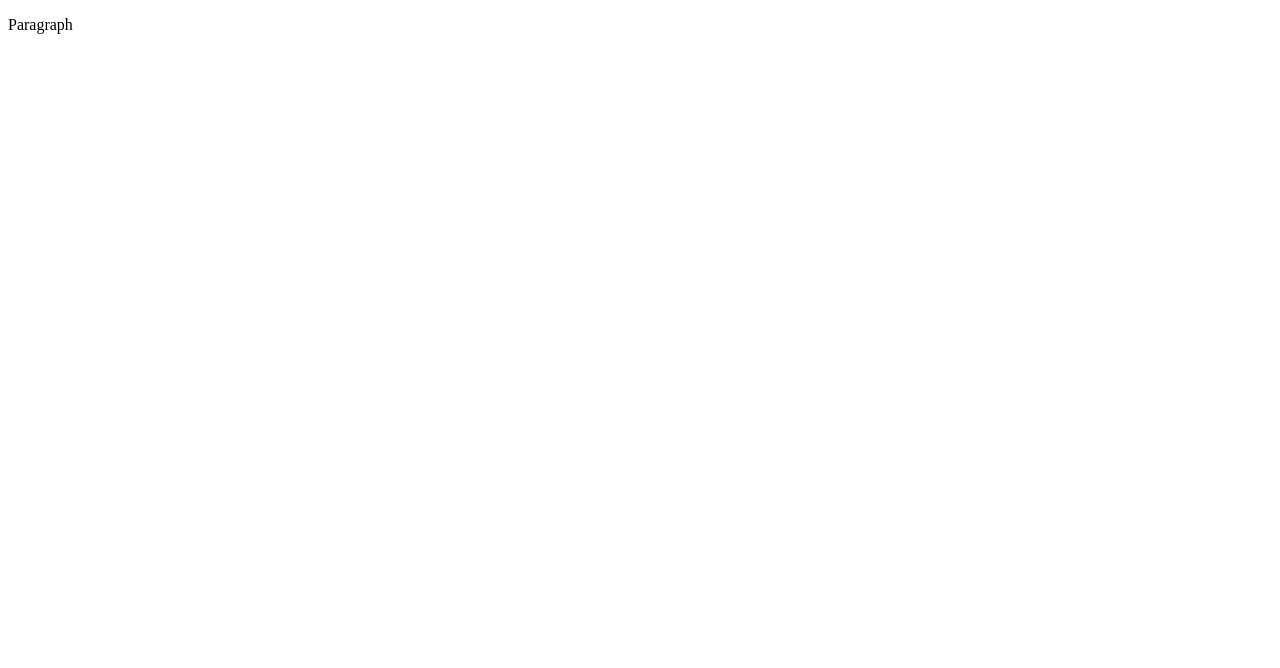
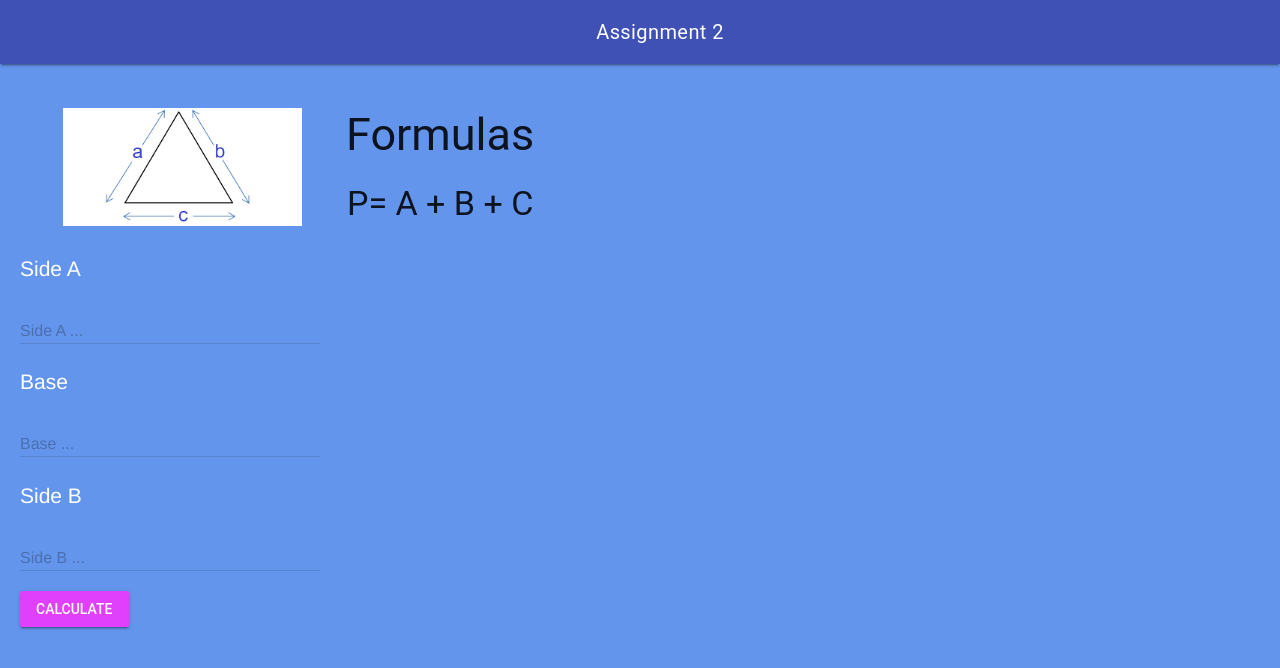
Before and after one commit to MTHS-ICS2O-2-2022/ICS2O-Assignment-02-Fares-Abdelkader, a plain HTML site: page index.html in a window 1280 px wide. Drawn offline with nearby package versions, Linux system fonts and the light colour scheme.

Commit message:
Index.html

```diff
--- a/css/style.css
+++ b/css/style.css
@@ -1,4 +1,33 @@
-/* Created by: Mr. Coxall
-* Created on: Sep 2020
+/* Created by: Fares.Abdelkader
+* Created on: Sep 2023
 * This file contains the CSS for index.html
 */
+
+.mdl-layout__header-row {
+  align-items: center;
+  justify-content: center;
+}
+
+.mdl-layout__content {
+  padding-left: 15pt;
+  padding-right: 15pt;
+  padding-top: 15pt;
+}
+
+/* Due to error in MDL : https://github.com/google/material-design-lite/issues/5281
+*/
+.mdl-ripple {
+  background: #000;
+  opacity: 0.001;
+}
+
+body {
+  background-color: cornflowerblue;
+}
+
+p {
+  color: white;
+  font-family: Helvetica, Arial, sans-serif;
+  font-size: 1.5rem;
+  padding-top: 5pt;
+}
--- a/index.html
+++ b/index.html
@@ -1,9 +1,80 @@
 <!DOCTYPE html>
 <html>
-  <head>
-    <title>Title</title>
-  </head>
-  <body>
-    <p>Paragraph</p>
-  </body>
+<head>
+  <meta charset="utf-8" />
+  <meta name="description" content="Assignment 2" />
+  <meta name="keywords" content="mths, ics2o" />
+  <meta name="author" content="Fares Abdelkader" />
+  <meta name="viewport" content="width=device-width, initial-scale=1.0" />
+  <link rel="apple-touch-icon" sizes="180x180" href="apple-touch-icon.png" />
+  <link rel="icon" type="image/png" sizes="32x32" href="favicon-32x32.png" />
+  <link rel="icon" type="image/png" sizes="16x16" href="favicon-16x16.png" />
+  <link rel="manifest" href="site.webmanifest" />
+  <link rel="stylesheet" href="https://fonts.googleapis.com/icon?family=Material+Icons" />
+  <link rel="stylesheet" href="https://code.getmdl.io/1.3.0/material.indigo-purple.min.css" />
+  <link rel="stylesheet" href="./css/style.css" />
+  <title>Assignment 2</title>
+</head>
+<body>
+  <script defer src="https://code.getmdl.io/1.3.0/material.min.js"></script>
+  <script src="./js/script.js"></script>
+  <div class="mdl-layout mdl-js-layout mdl-layout--fixed-header">
+    <header class="mdl-layout__header">
+      <div class="mdl-layout__header-row">
+        <span class="mdl-layout-title">Assignment 2</span>
+      </div>
+    </header>
+    <main class="mdl-layout__content">
+      <table>
+        <tr>
+          <th>
+            <img src="./images/Triangle.png" alt="triangle" width="75%" height="auto" />
+          </th>
+          <th>
+            <h2>Formulas</h2>
+            <h3>P= A + B + C</h3>
+          </th>
+        </tr>
+      </table>
+      <!-- Simple Textfield -->
+      <form action="#">
+        <p>Side A</p>
+        <div class="mdl-textfield mdl-js-textfield">
+          <input class="mdl-textfield__input" type="text" pattern="-?[0-9]*(\.[0-9]+)?" id="sideA" />
+          <label class="mdl-textfield__label" for="sideA">Side A ...</label>
+          <span class="mdl-textfield__error">Input is not a number!</span>
+        </div>
+      </form>
+      <!-- Numeric Textfield -->
+      <form action="#">
+        <p>Base</p>
+        <div class="mdl-textfield mdl-js-textfield">
+          <input class="mdl-textfield__input" type="text" pattern="-?[0-9]*(\.[0-9]+)?" id="base" />
+          <label class="mdl-textfield__label" for="base">Base ...</label>
+          <span class="mdl-textfield__error">Input is not a number!</span>
+        </div>
+      </form>
+      <!-- Numeric Textfield -->
+      <form action="#">
+        <p>Side B</p>
+        <div class="mdl-textfield mdl-js-textfield">
+          <input class="mdl-textfield__input" type="text" pattern="-?[0-9]*(\.[0-9]+)?" id="sideB" />
+          <label class="mdl-textfield__label" for="sideB">Side B ...</label>
+          <span class="mdl-textfield__error">Input is not a number!</span>
+        </div>
+      </form>
+      <!-- Raised button with ripple -->
+      <button class="mdl-button mdl-js-button mdl-button--raised mdl-js-ripple-effect mdl-button--accent"
+        onclick="calculate()">
+        Calculate
+      </button>
+      <br />
+      <p>
+      <div id="answers">
+        <div id="perimeter"></div>
+      </div>
+      </p>
+    </main>
+  </div>
+</body>
 </html>
--- a/js/script.js
+++ b/js/script.js
@@ -1,5 +1,19 @@
-// Copyright (c) 2020 Mr. Coxall All rights reserved
-//
-// Created by: Mr. Coxall
-// Created on: Sep 2020
+// Created by: Fares Abdelkader
+// Created on: June 2023
 // This file contains the JS functions for index.html
+
+'use strict'
+/**
+ * This function calculates area and perimeter of triangle.
+ */
+function calculate() {
+  // input
+  const sideA = parseInt(document.getElementById('sideA').value)
+  const base = parseInt(document.getElementById('base').value)
+  const sideB = parseInt(document.getElementById('sideB').value)
+  // process
+  const perimeter = sideA + base + sideB
+
+  // output
+  document.getElementById('perimeter').innerHTML = 'Perimeter is: ' + perimeter + ' cm'
+}
```
Also changed, not shown: images/Triangle.png (added).
